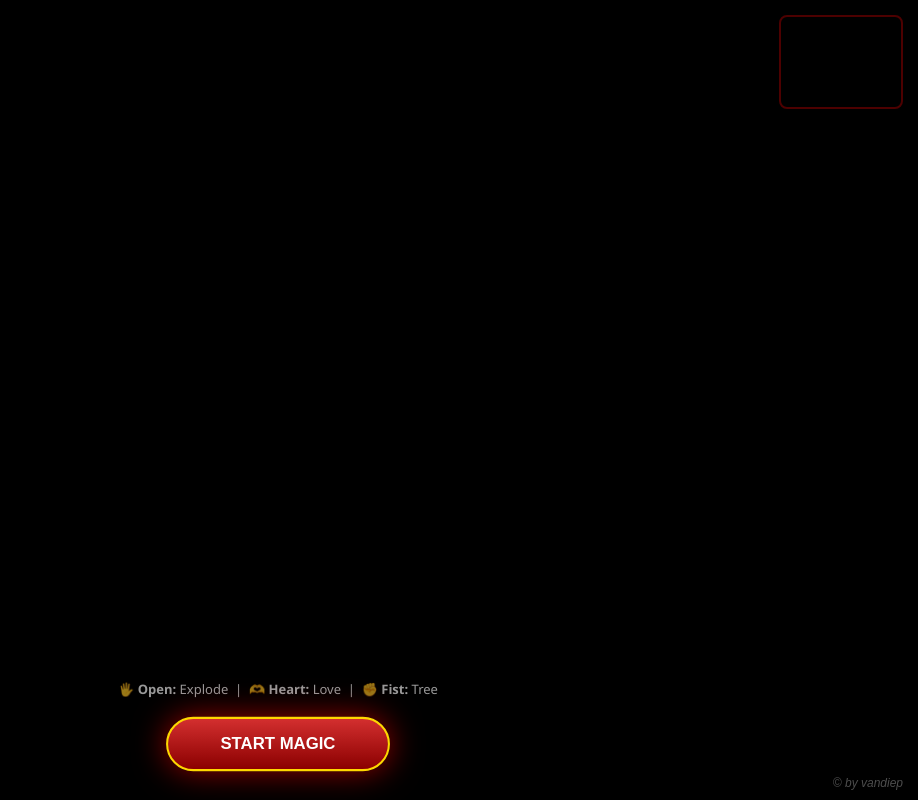
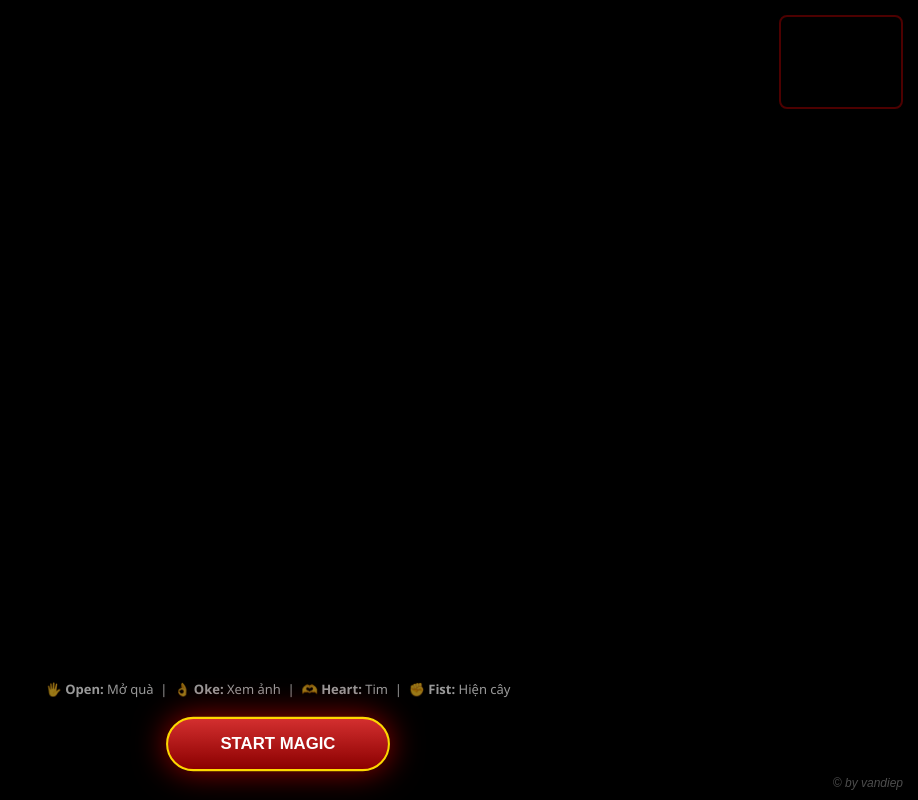
Before and after one commit to tuandinhduc/AR-Project, a plain HTML site: page index.html in a window 1280 px wide. Shown: the whole page, without its empty margins (362-1280 px from the left). Drawn offline with nearby package versions, Linux system fonts and the light colour scheme.

Commit message:
Update index.html

```diff
--- a/index.html
+++ b/index.html
@@ -70,7 +70,7 @@
     <div id="ui-layer">
         <!-- Vandiep -->
         <div class="guide">
-            🖐 <b>Open:</b> Explode &nbsp;|&nbsp; 🫶 <b>Heart:</b> Love &nbsp;|&nbsp; ✊ <b>Fist:</b> Tree
+            🖐 <b>Open:</b> Mở quà &nbsp;|&nbsp; 👌 <b>Oke:</b> Xem ảnh &nbsp;|&nbsp; 🫶 <b>Heart:</b> Tim &nbsp;|&nbsp; ✊ <b>Fist:</b> Hiện cây
         </div>
         <button id="btnStart" onclick="startSystem()">START MAGIC</button>
     </div>
```
